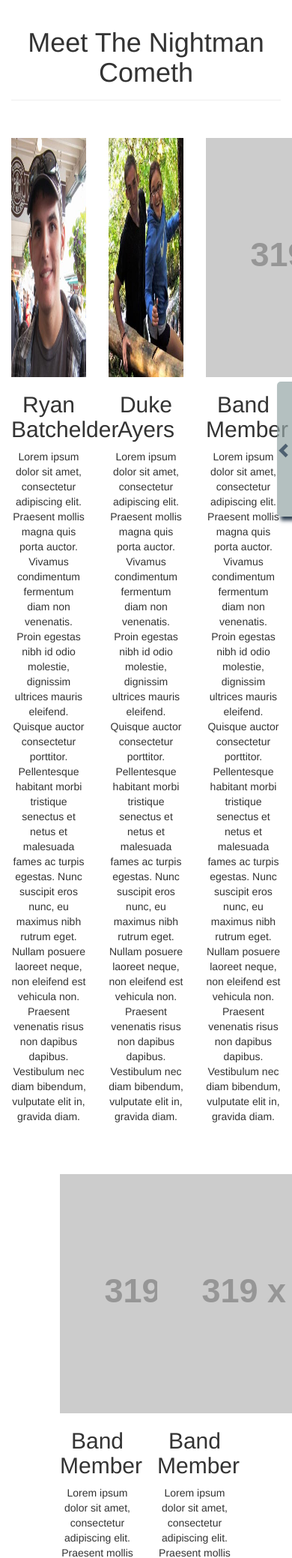
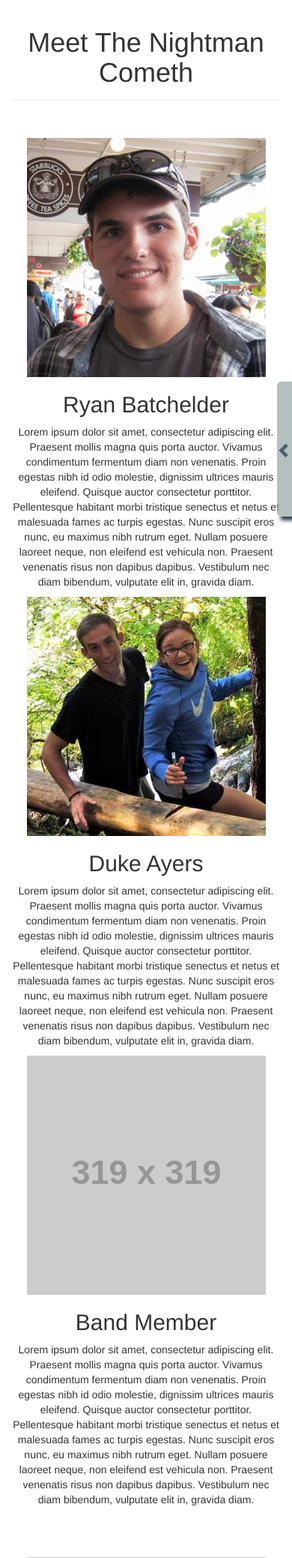
Before and after one commit to c1phr/cs399_band, a Django app: page /meet/ in a window 390 px wide; the page is wider, and only the part inside the window is pictured. Shown: the part 55-2133 px from the top of that part at 75% size. Run offline with Django 3.2, Linux system fonts and the light colour scheme; grey boxes labelled with a size stand in for pictures from a placeholder-image service; some libraries are stand-ins or nearby versions.

Commit message:
Meet the Band - Mobile Responsive
Made the entire page responsive and took away the fixed width/height on
the photos.

```diff
--- a/band_project/templates/meet.html
+++ b/band_project/templates/meet.html
@@ -4,10 +4,7 @@
     {
         padding-bottom: .5em;
     }
-    .img-responsive{
-        height:319px;
-        width:319px;
-    }
+
 {% endblock %}
 
 {% block content %}
@@ -17,34 +14,34 @@
         </div>
         <hr style="margin-top:0;" />
         <div class="row" style="margin-top:50px;">
-            <div class="col-xs-4 text-center ">
-                <img class="img-responsive" src="{{ STATIC_URL }}band_members/ryan.jpg" alt=""/>
+            <div class="col-sm-4 col-xs-12 text-center ">
+                <img class="img-responsive center-block" src="{{ STATIC_URL }}band_members/ryan.jpg" alt=""/>
                 <h2 class="text-center">Ryan Batchelder</h2>
                 <p>Lorem ipsum dolor sit amet, consectetur adipiscing elit. Praesent mollis magna quis porta auctor. Vivamus condimentum fermentum diam non venenatis. Proin egestas nibh id odio molestie, dignissim ultrices mauris eleifend. Quisque auctor consectetur porttitor. Pellentesque habitant morbi tristique senectus et netus et malesuada fames ac turpis egestas. Nunc suscipit eros nunc, eu maximus nibh rutrum eget. Nullam posuere laoreet neque, non eleifend est vehicula non. Praesent venenatis risus non dapibus dapibus. Vestibulum nec diam bibendum, vulputate elit in, gravida diam.</p>
             </div>
-            <div  class="col-xs-4 text-center" >
+            <div  class="col-sm-4 col-xs-12 text-center" >
                 <a href="#" id="duke"></a>
-                <img class="img-responsive"src="{{ STATIC_URL }}band_members/duke.jpg" alt=""/>
+                <img class="img-responsive center-block" src="{{ STATIC_URL }}band_members/duke.jpg" alt=""/>
                 <h2  class="text-center">Duke Ayers</h2>
                 <p>Lorem ipsum dolor sit amet, consectetur adipiscing elit. Praesent mollis magna quis porta auctor. Vivamus condimentum fermentum diam non venenatis. Proin egestas nibh id odio molestie, dignissim ultrices mauris eleifend. Quisque auctor consectetur porttitor. Pellentesque habitant morbi tristique senectus et netus et malesuada fames ac turpis egestas. Nunc suscipit eros nunc, eu maximus nibh rutrum eget. Nullam posuere laoreet neque, non eleifend est vehicula non. Praesent venenatis risus non dapibus dapibus. Vestibulum nec diam bibendum, vulputate elit in, gravida diam.</p>
 
             </div>
-            <div class="col-xs-4 text-center ">
-                <img src="http://placehold.it/319x319" alt=""/>
+            <div class="col-sm-4 col-xs-12 text-center ">
+                <img class="img-responsive center-block" src="http://placehold.it/319x319" alt=""/>
                 <h2 class="text-center">Band Member</h2>
                 <p>Lorem ipsum dolor sit amet, consectetur adipiscing elit. Praesent mollis magna quis porta auctor. Vivamus condimentum fermentum diam non venenatis. Proin egestas nibh id odio molestie, dignissim ultrices mauris eleifend. Quisque auctor consectetur porttitor. Pellentesque habitant morbi tristique senectus et netus et malesuada fames ac turpis egestas. Nunc suscipit eros nunc, eu maximus nibh rutrum eget. Nullam posuere laoreet neque, non eleifend est vehicula non. Praesent venenatis risus non dapibus dapibus. Vestibulum nec diam bibendum, vulputate elit in, gravida diam.</p>
 
             </div>
         </div>
         <div class="row" style="margin-top:50px;">
-            <div class="col-xs-4 col-xs-offset-2 text-center ">
-                <img src="http://placehold.it/319x319" alt=""/>
+            <div class="col-sm-4 col-xs-12 col-sm-offset-2 text-center ">
+                <img class="img-responsive center-block" src="http://placehold.it/319x319" alt=""/>
                 <h2 class="text-center">Band Member</h2>
                 <p>Lorem ipsum dolor sit amet, consectetur adipiscing elit. Praesent mollis magna quis porta auctor. Vivamus condimentum fermentum diam non venenatis. Proin egestas nibh id odio molestie, dignissim ultrices mauris eleifend. Quisque auctor consectetur porttitor. Pellentesque habitant morbi tristique senectus et netus et malesuada fames ac turpis egestas. Nunc suscipit eros nunc, eu maximus nibh rutrum eget. Nullam posuere laoreet neque, non eleifend est vehicula non. Praesent venenatis risus non dapibus dapibus. Vestibulum nec diam bibendum, vulputate elit in, gravida diam.</p>
             </div>
-            <div class="col-xs-4 text-center ">
+            <div class="col-sm-4 col-xs-12 text-center ">
                 <a></a>
-                <img src="http://placehold.it/319x319" alt=""/>
+                <img class="img-responsive center-block" src="http://placehold.it/319x319" alt=""/>
                 <h2 class="text-center">Band Member</h2>
                 <p>Lorem ipsum dolor sit amet, consectetur adipiscing elit. Praesent mollis magna quis porta auctor. Vivamus condimentum fermentum diam non venenatis. Proin egestas nibh id odio molestie, dignissim ultrices mauris eleifend. Quisque auctor consectetur porttitor. Pellentesque habitant morbi tristique senectus et netus et malesuada fames ac turpis egestas. Nunc suscipit eros nunc, eu maximus nibh rutrum eget. Nullam posuere laoreet neque, non eleifend est vehicula non. Praesent venenatis risus non dapibus dapibus. Vestibulum nec diam bibendum, vulputate elit in, gravida diam.</p>
             </div>
```
Also changed, not shown: band_project/static/band_members/duke.jpg.
